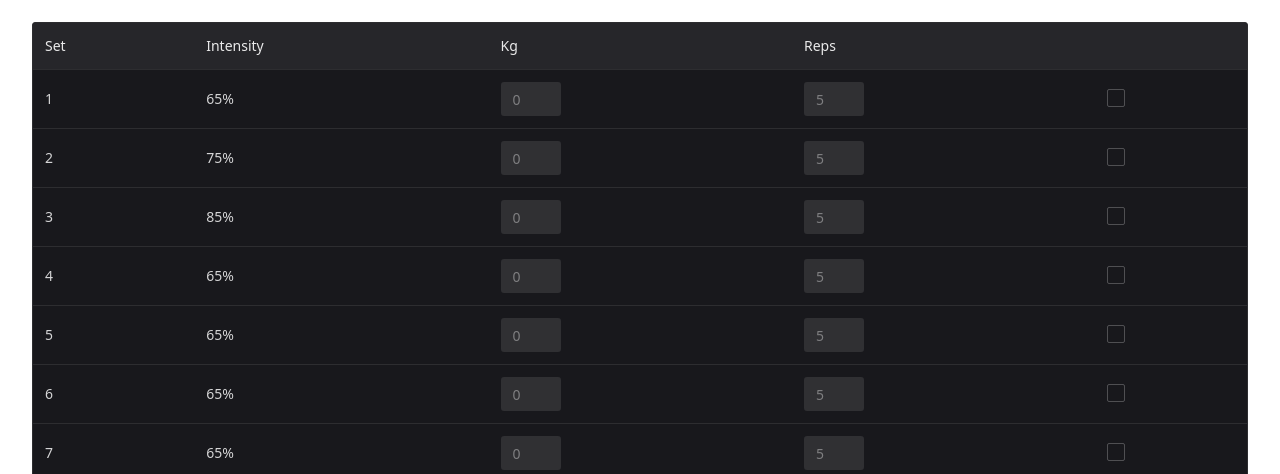
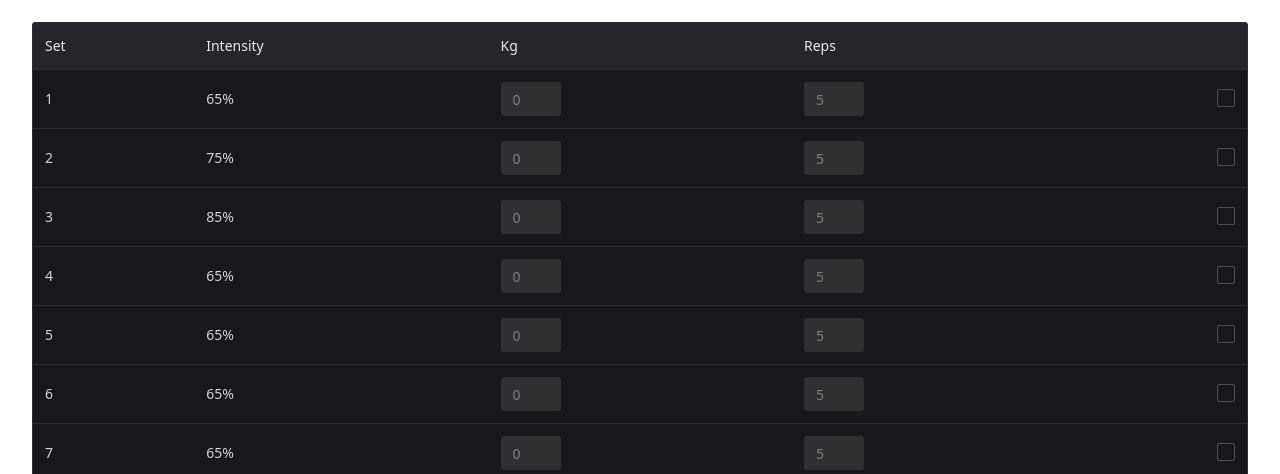
Before and after one commit to Sollien/lift, a Vue app: page / in a window 1280 px wide. Shown: the part 326-800 px from the top of the page. Built offline with nearby package versions, Linux system fonts and the light colour scheme.

Commit message:
Right alignment

```diff
--- a/src/components/Exercise.vue
+++ b/src/components/Exercise.vue
@@ -58,7 +58,7 @@
 							:show-button="false"
 						></n-input-number>
 					</td>
-					<td>
+					<td class="txt-right">
 						<n-checkbox size="large" />
 					</td>
 				</tr>
```
